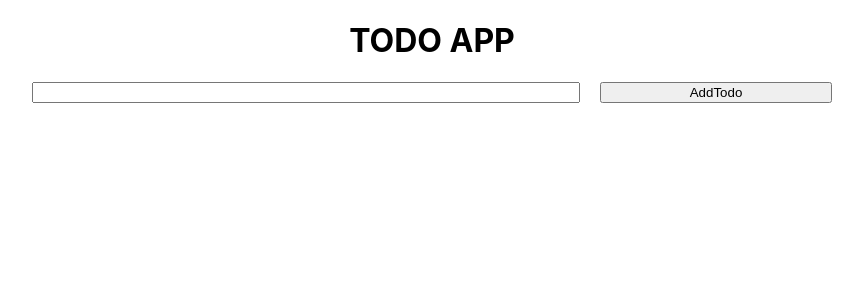
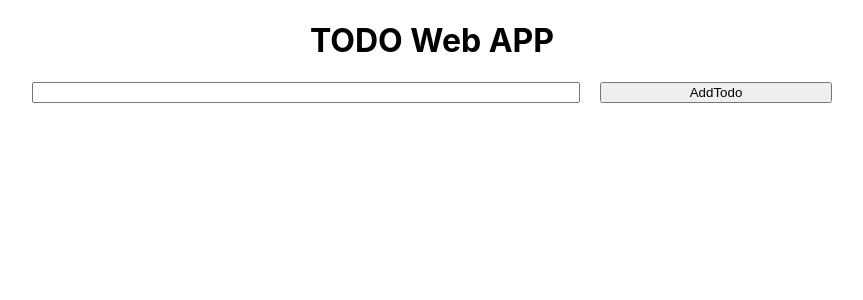
Before and after one commit to Vivek-Salwan1/React-TodoList, a React (Create React App) app: page / in a window 1280 px wide. Shown: the top 300 px of the page, without its empty margins (208-1071 px from the left). Built offline with nearby package versions, Linux system fonts and the light colour scheme; the HTML template or start-up script is replaced by a standard one.

Commit message:
name changed

```diff
--- a/src/App.js
+++ b/src/App.js
@@ -27,7 +27,7 @@ function App() {
 
   return (
     <>
-      <h1>TODO APP</h1>
+      <h1>TODO Web APP</h1>
       <form onSubmit={saveTodo}>
         <input type='text' name='todoItem'></input> <button>AddTodo</button>
       </form>
@@ -37,6 +37,7 @@ function App() {
       {finalList}
         </ul>
         </div>
+
     </>
   );
 }
```
